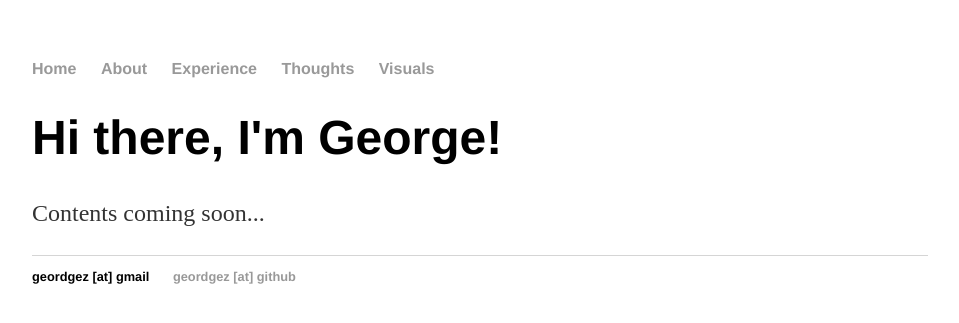
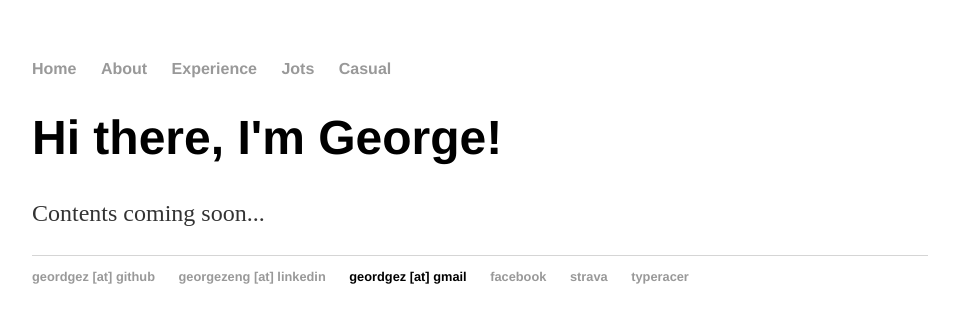
Before and after one commit to geordgez/geordgez.github.io, a Jekyll site: the page built from index.html, in a window 1280 px wide. Shown: the top 323 px of the page, without its empty margins (160-1119 px from the left). Built offline with Jekyll 4.4.1, drawn with Linux system fonts in a browser that asks for light colours.

Commit message:
Edits to default template  navbar and footer
- Added additional online profiles

```diff
--- a/_layouts/default.html
+++ b/_layouts/default.html
@@ -12,8 +12,8 @@
         		<li><a href="/">Home</a></li>
 	        	<li><a href="/about">About</a></li>
         		<li><a href="/cv">Experience</a></li>
-        		<li><a href="/blog">Thoughts</a></li>
-            <li><a href="/blog">Visuals</a></li>
+        		<li><a href="/blog">Jots</a></li>
+            <li><a href="/blog">Casual</a></li>
     		</ul>
 		</nav>
 		<div class="container">
@@ -23,8 +23,12 @@
 		</div><!-- /.container -->
 		<footer>
     		<ul>
-        		<li>geordgez [at] gmail </li>
-        		<li><a href="https://github.com/geordgez">geordgez [at] github</a></li>
+            <li><a href="https://github.com/geordgez">geordgez [at] github</a></li>
+            <li><a href="https://www.linkedin.com/in/georgezeng">georgezeng [at] linkedin</a></li>
+            <li>geordgez [at] gmail</li>
+            <li><a href="https://www.facebook.com/geordge">facebook</a></li>
+            <li><a href="https://www.strava.com/athletes/18961818">strava</a></li>
+            <li><a href="http://data.typeracer.com/pit/profile?user=geordge">typeracer</a></li>
 			</ul>
 		</footer>
 	</body>
```
